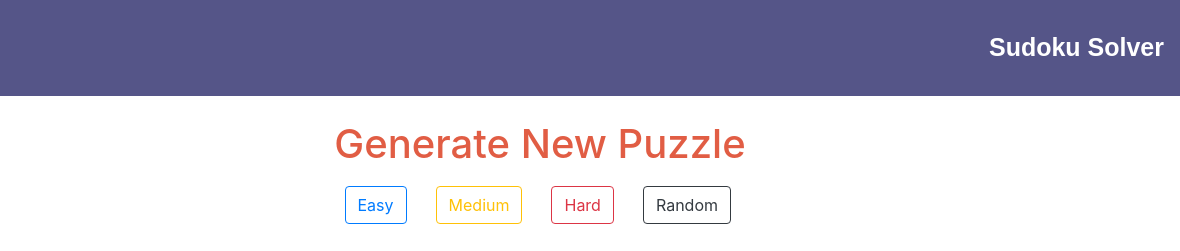
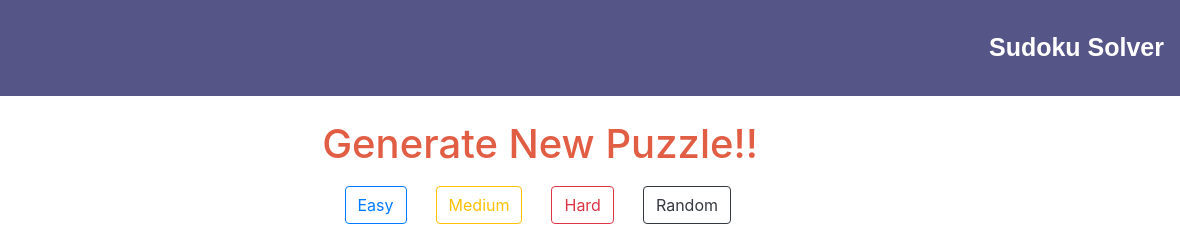
Before and after one commit to eshan1809/Sudoku-Solver, a plain HTML site: page index.html in a window 1280 px wide. Shown: the top 251 px of the page, 100-1280 px from the left. Drawn offline with nearby package versions, Linux system fonts and the light colour scheme.

```diff
--- a/index.html
+++ b/index.html
@@ -21,7 +21,7 @@
     <br>
     <div id="buttons">
         <div class="difficulty">
-            <h1 style="color : #E15D44">Generate New Puzzle</h1>
+            <h1 style="color : #E15D44">Generate New Puzzle!!</h1>
             <button type="button" class="difficulty-level btn btn-outline-primary" id="generate-sudoku-easy">Easy</button>&nbsp;
             <button type="button" class="difficulty-level btn btn-outline-warning" id="generate-sudoku-medium">Medium</button>&nbsp;
             <button type="button" class="difficulty-level btn btn-outline-danger" id="generate-sudoku-hard">Hard</button>&nbsp;
```
